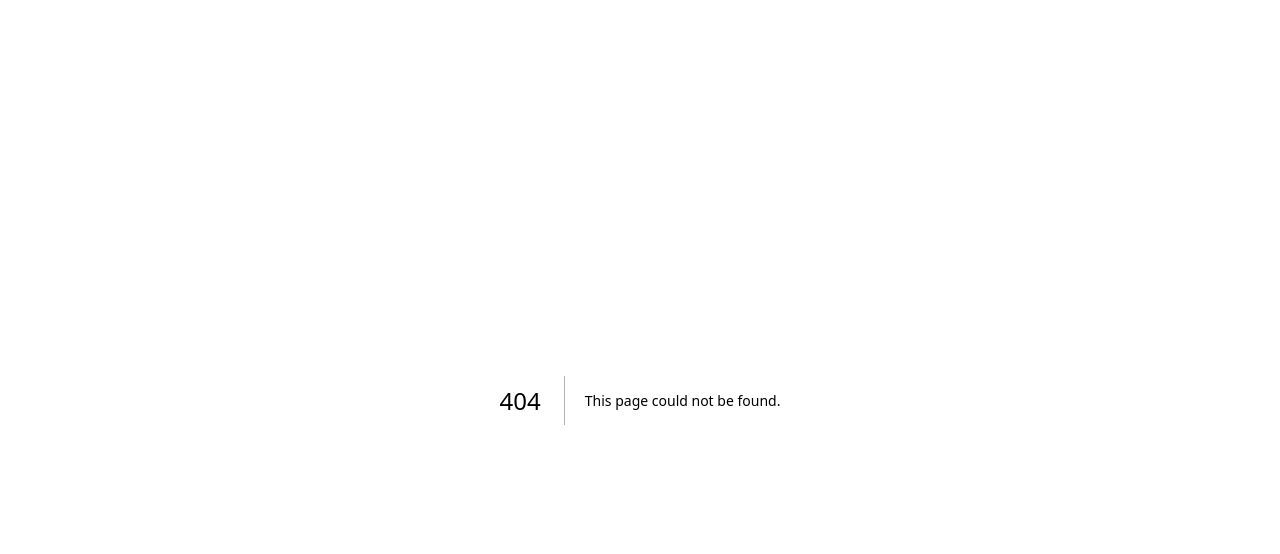
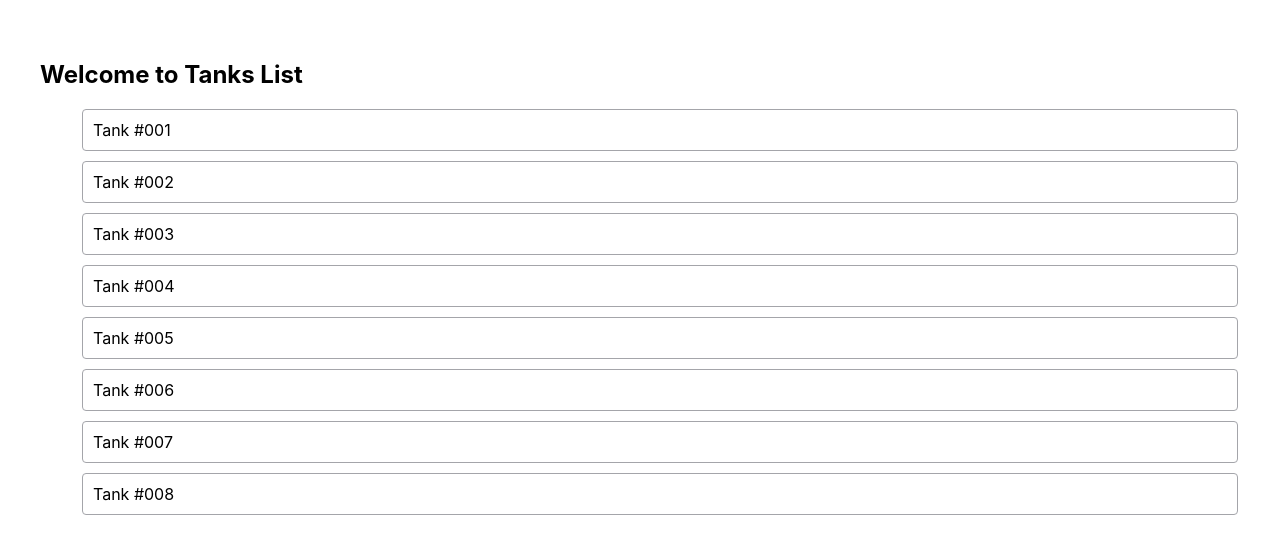
Before and after one commit to nirangad/next-first, a Next.js app: page /tanks in a window 1280 px wide. Before the commit this address had no page. Shown: the top 554 px of the page. Built offline with nearby package versions, Linux system fonts and the light colour scheme.

Commit message:
Adding Tanks list page

```diff
--- /dev/null
+++ b/pages/tanks/index.tsx
@@ -0,0 +1,20 @@
+import styles from "../../styles/TanksList.module.css";
+
+const TankList = () => {
+  return (
+  <>
+    <h2>Welcome to Tanks List</h2>
+    <ul className={styles.tanks_list}>
+      <li>Tank #001</li>
+      <li>Tank #002</li>
+      <li>Tank #003</li>
+      <li>Tank #004</li>
+      <li>Tank #005</li>
+      <li>Tank #006</li>
+      <li>Tank #007</li>
+      <li>Tank #008</li>
+    </ul>
+  </>);
+}
+
+export default TankList;
--- /dev/null
+++ b/styles/TanksList.module.css
@@ -0,0 +1,15 @@
+.tanks_list{
+  list-style: none;
+
+}
+
+.tanks_list li{
+  border: 1px solid #a4a5aa;
+  border-radius: 4px;
+  padding: 10px;
+  margin: 10px 2px;
+}
+
+.tanks_list li:hover {
+  background-color: #c3f5e4;
+}
--- a/styles/globals.css
+++ b/styles/globals.css
@@ -1,9 +1,9 @@
 html,
 body {
-  padding: 0;
+  padding: 20px;
   margin: 0;
-  font-family: -apple-system, BlinkMacSystemFont, Segoe UI, Roboto, Oxygen,
-    Ubuntu, Cantarell, Fira Sans, Droid Sans, Helvetica Neue, sans-serif;
+  font-family: -apple-system, BlinkMacSystemFont, Ubuntu, Fira Sans,
+    Helvetica Neue, sans-serif;
 }
 
 a {
```
Also changed, not shown: pages/about.tsx (added, +21 -0 lines), pages/index.tsx (+16 -66 lines), pages/tanks/tank.tsx (added, +9 -0 lines).
